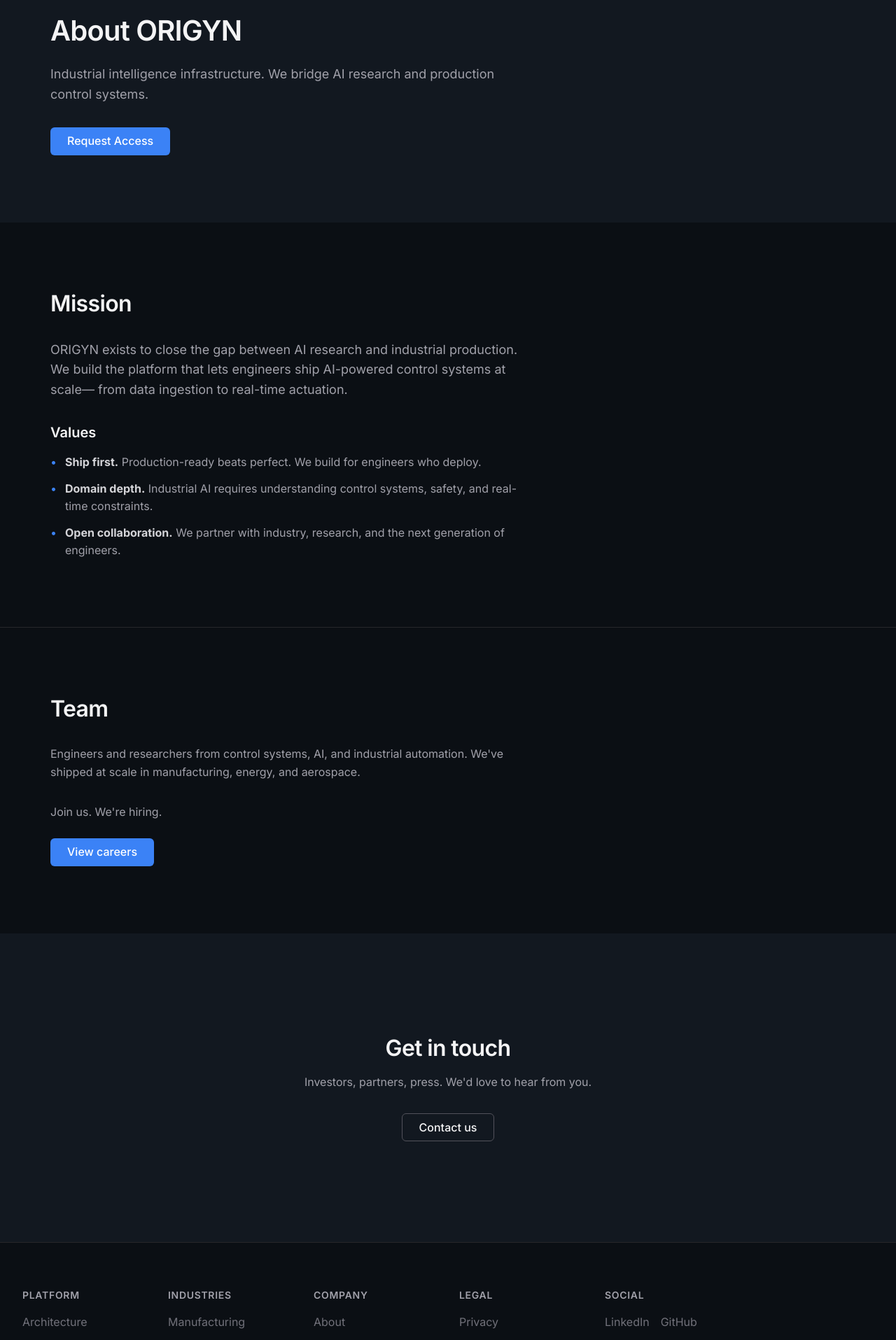
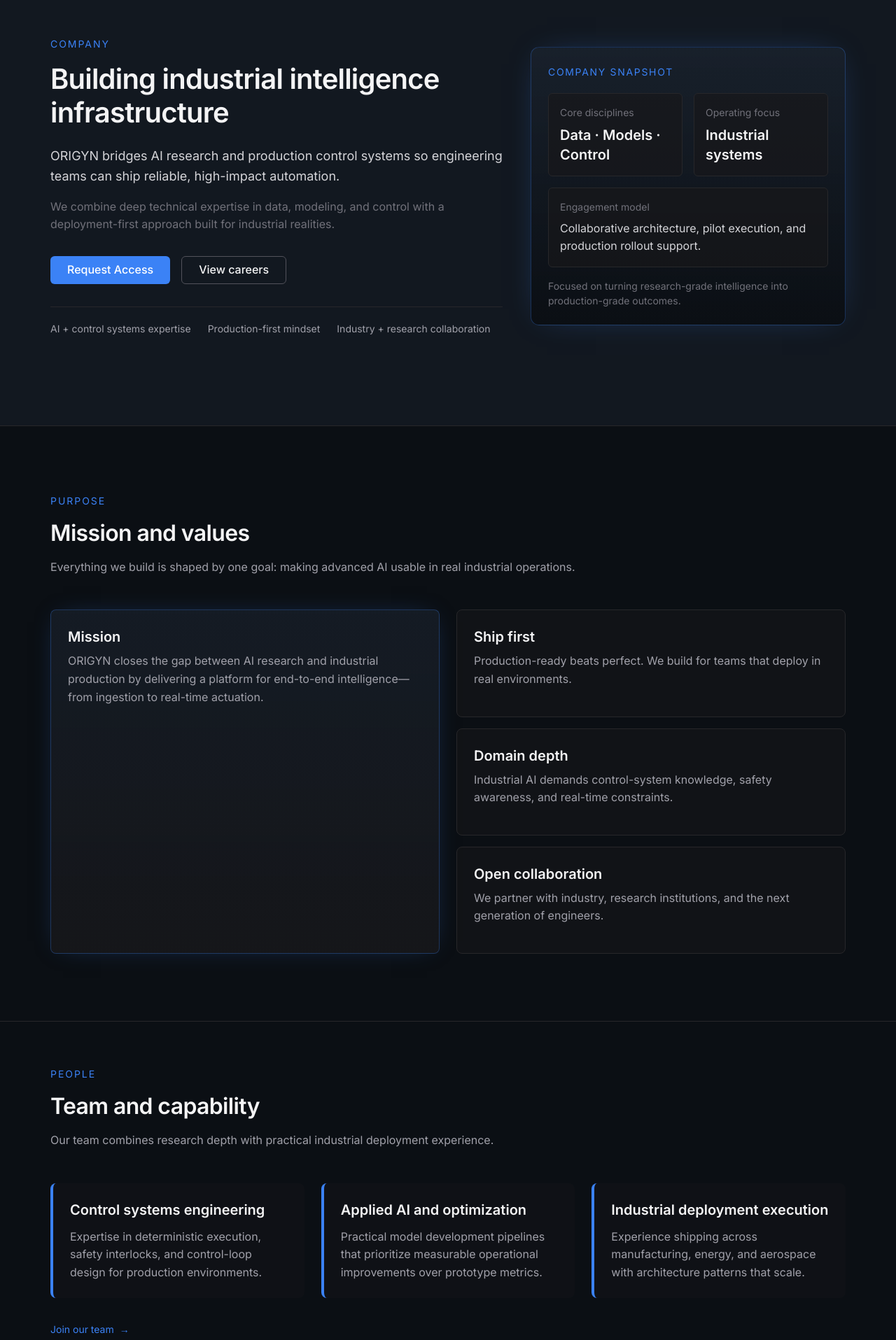
Before and after one commit to Cercle-Core/ORIGYN-WEBSITE, a Next.js app: page /about in a window 1280 px wide. Shown: the part 140-2055 px from the top of the page at 70% size. Built offline with nearby package versions, Linux system fonts and the light colour scheme; no server answers.

Commit message:
Refine About page hierarchy and brand narrative

```diff
--- a/app/about/page.js
+++ b/app/about/page.js
@@ -1,5 +1,5 @@
-import { Section, Container } from '../../components/layout';
-import { Button, FadeIn } from '../../components/ui';
+import { Section, Container, Grid } from '../../components/layout';
+import { Button, Card, TechnicalHighlight, FadeIn } from '../../components/ui';
 
 export const metadata = {
   title: 'About',
@@ -12,95 +12,191 @@
   },
 };
 
+function SectionHeader({ eyebrow, title, description, align = 'left' }) {
+  const alignClass = align === 'center' ? 'text-center mx-auto' : '';
+
+  return (
+    <div className={`max-w-3xl mb-12 ${alignClass}`}>
+      {eyebrow && (
+        <p className="text-caption uppercase tracking-[0.14em] text-accent mb-4">
+          {eyebrow}
+        </p>
+      )}
+      <h2 className="text-h2 font-display text-neutral-100 mb-4">
+        {title}
+      </h2>
+      {description && (
+        <p className="text-body text-neutral-400">
+          {description}
+        </p>
+      )}
+    </div>
+  );
+}
+
 export default function AboutPage() {
   return (
     <main className="pt-16">
-      {/* Hero */}
-      <Section background="primary-800">
+      <Section background="primary-800" density="hero" divider>
         <Container>
           <FadeIn>
-            <div className="max-w-2xl">
+            <div className="grid lg:grid-cols-12 gap-10 items-center">
+              <div className="lg:col-span-7">
+                <p className="text-caption uppercase tracking-[0.14em] text-accent mb-4">
+                  Company
+                </p>
                 <h1 className="text-h1 font-display text-neutral-100 mb-6">
-                About ORIGYN
+                  Building industrial intelligence infrastructure
                 </h1>
-              <p className="text-body-lg text-neutral-400 mb-8">
-                Industrial intelligence infrastructure. We bridge AI research and production control systems.
+                <p className="text-body-lg text-neutral-300 mb-4 max-w-2xl">
+                  ORIGYN bridges AI research and production control systems so engineering teams can ship reliable, high-impact automation.
                 </p>
+                <p className="text-body text-neutral-500 mb-8 max-w-xl">
+                  We combine deep technical expertise in data, modeling, and control with a deployment-first approach built for industrial realities.
+                </p>
+                <div className="flex flex-col sm:flex-row gap-4 mb-8">
                   <Button variant="primary">Request Access</Button>
+                  <a
+                    href="/careers"
+                    className="inline-flex items-center justify-center h-10 px-6 text-body font-medium rounded-md border border-neutral-600 bg-transparent text-neutral-100 hover:border-neutral-500 hover:bg-neutral-800/50 transition-all duration-200 focus-visible:outline-none focus-visible:ring-2 focus-visible:ring-accent focus-visible:ring-offset-2 focus-visible:ring-offset-primary-900"
+                  >
+                    View careers
+                  </a>
+                </div>
+                <div className="flex flex-wrap gap-6 text-caption text-neutral-400 border-t border-neutral-800 pt-5">
+                  <span>AI + control systems expertise</span>
+                  <span>Production-first mindset</span>
+                  <span>Industry + research collaboration</span>
+                </div>
+              </div>
+
+              <div className="lg:col-span-5">
+                <div className="rounded-xl border border-accent/30 bg-gradient-to-b from-primary-700/70 to-primary-900 p-6 shadow-[0_0_45px_-24px_rgba(59,130,246,0.6)]">
+                  <p className="text-caption uppercase tracking-[0.12em] text-accent mb-5">Company snapshot</p>
+                  <div className="space-y-4">
+                    <div className="grid grid-cols-2 gap-4">
+                      <div className="p-4 rounded-md border border-neutral-800 bg-neutral-900/70">
+                        <p className="text-caption text-neutral-500 mb-2">Core disciplines</p>
+                        <p className="text-h4 font-display text-neutral-100">Data · Models · Control</p>
+                      </div>
+                      <div className="p-4 rounded-md border border-neutral-800 bg-neutral-900/70">
+                        <p className="text-caption text-neutral-500 mb-2">Operating focus</p>
+                        <p className="text-h4 font-display text-neutral-100">Industrial systems</p>
+                      </div>
+                    </div>
+                    <div className="p-4 rounded-md border border-neutral-800 bg-neutral-900/70">
+                      <p className="text-caption text-neutral-500 mb-2">Engagement model</p>
+                      <p className="text-body text-neutral-300">Collaborative architecture, pilot execution, and production rollout support.</p>
+                    </div>
+                    <p className="text-caption text-neutral-500">Focused on turning research-grade intelligence into production-grade outcomes.</p>
+                  </div>
+                </div>
+              </div>
             </div>
           </FadeIn>
         </Container>
       </Section>
 
-      {/* Mission */}
-      <Section divider>
+      <Section density="default" divider>
         <Container>
-          <h2 className="text-h2 font-display text-neutral-100 mb-8">
-            Mission
-          </h2>
-          <p className="text-body-lg text-neutral-400 max-w-2xl mb-8">
-            ORIGYN exists to close the gap between AI research and industrial production.
-            We build the platform that lets engineers ship AI-powered control systems at scale—
-            from data ingestion to real-time actuation.
-          </p>
-          <h3 className="text-h4 font-display text-neutral-100 mb-4">
-            Values
-          </h3>
-          <ul className="space-y-3 text-body text-neutral-400 max-w-2xl">
-            <li className="flex gap-3">
-              <span className="text-accent shrink-0">•</span>
-              <span><strong className="text-neutral-300">Ship first.</strong> Production-ready beats perfect. We build for engineers who deploy.</span>
-            </li>
-            <li className="flex gap-3">
-              <span className="text-accent shrink-0">•</span>
-              <span><strong className="text-neutral-300">Domain depth.</strong> Industrial AI requires understanding control systems, safety, and real-time constraints.</span>
-            </li>
-            <li className="flex gap-3">
-              <span className="text-accent shrink-0">•</span>
-              <span><strong className="text-neutral-300">Open collaboration.</strong> We partner with industry, research, and the next generation of engineers.</span>
-            </li>
-          </ul>
+          <SectionHeader
+            eyebrow="Purpose"
+            title="Mission and values"
+            description="Everything we build is shaped by one goal: making advanced AI usable in real industrial operations."
+          />
+          <Grid>
+            <div className="col-span-4 md:col-span-8 lg:col-span-6">
+              <Card
+                variant="featured"
+                title="Mission"
+                description="ORIGYN closes the gap between AI research and industrial production by delivering a platform for end-to-end intelligence—from ingestion to real-time actuation."
+              />
+            </div>
+            <div className="col-span-4 md:col-span-4 lg:col-span-6">
+              <div className="grid gap-4 h-full">
+                <Card
+                  title="Ship first"
+                  description="Production-ready beats perfect. We build for teams that deploy in real environments."
+                />
+                <Card
+                  title="Domain depth"
+                  description="Industrial AI demands control-system knowledge, safety awareness, and real-time constraints."
+                />
+                <Card
+                  title="Open collaboration"
+                  description="We partner with industry, research institutions, and the next generation of engineers."
+                />
+              </div>
+            </div>
+          </Grid>
         </Container>
       </Section>
 
-      {/* Team snapshot */}
-      <Section background="primary-900">
+      <Section background="primary-900" density="compact" divider>
         <Container>
-          <h2 className="text-h2 font-display text-neutral-100 mb-8">
-            Team
-          </h2>
-          <p className="text-body text-neutral-400 max-w-2xl mb-8">
-            Engineers and researchers from control systems, AI, and industrial automation.
-            We&apos;ve shipped at scale in manufacturing, energy, and aerospace.
+          <SectionHeader
+            eyebrow="People"
+            title="Team and capability"
+            description="Our team combines research depth with practical industrial deployment experience."
+          />
+          <Grid>
+            <div className="col-span-4 md:col-span-4 lg:col-span-4">
+              <TechnicalHighlight title="Control systems engineering">
+                <p>
+                  Expertise in deterministic execution, safety interlocks, and control-loop design for production environments.
                 </p>
-          <p className="text-body text-neutral-400 max-w-2xl">
-            Join us. We&apos;re hiring.
+              </TechnicalHighlight>
+            </div>
+            <div className="col-span-4 md:col-span-4 lg:col-span-4">
+              <TechnicalHighlight title="Applied AI and optimization">
+                <p>
+                  Practical model development pipelines that prioritize measurable operational improvements over prototype metrics.
                 </p>
+              </TechnicalHighlight>
+            </div>
+            <div className="col-span-4 md:col-span-8 lg:col-span-4">
+              <TechnicalHighlight title="Industrial deployment execution">
+                <p>
+                  Experience shipping across manufacturing, energy, and aerospace with architecture patterns that scale.
+                </p>
+              </TechnicalHighlight>
+            </div>
+          </Grid>
+          <div className="mt-8">
             <a
               href="/careers"
-            className="inline-flex items-center justify-center h-10 px-6 mt-6 text-body font-medium rounded-md bg-accent text-white hover:bg-accent-hover transition-all duration-200"
+              className="inline-flex items-center gap-2 text-caption text-accent hover:text-accent-hover transition-colors focus-visible:outline-none focus-visible:ring-2 focus-visible:ring-accent focus-visible:ring-offset-2 focus-visible:ring-offset-primary-900 rounded"
             >
-            View careers
+              Join our team <span aria-hidden="true">→</span>
             </a>
+          </div>
         </Container>
       </Section>
 
-      {/* CTA */}
-      <Section background="primary-800">
+      <Section background="primary-800" density="default">
         <Container>
-          <div className="max-w-2xl mx-auto text-center py-12">
+          <div className="max-w-3xl mx-auto text-center py-8 rounded-xl border border-accent/25 bg-gradient-to-b from-primary-700/40 to-primary-900/50 px-6">
+            <p className="text-caption uppercase tracking-[0.14em] text-accent mb-4">Connect</p>
             <h2 className="text-h2 font-display text-neutral-100 mb-4">
               Get in touch
             </h2>
             <p className="text-body text-neutral-400 mb-8">
-              Investors, partners, press. We&apos;d love to hear from you.
+              Investors, partners, press, and collaborators—let’s explore how to accelerate industrial intelligence together.
             </p>
+            <div className="flex flex-col sm:flex-row gap-4 justify-center">
               <a
                 href="/contact"
-              className="inline-flex items-center justify-center h-10 px-6 text-body font-medium rounded-md border border-neutral-600 bg-transparent text-neutral-100 hover:border-neutral-500 hover:bg-neutral-800/50 transition-all duration-200"
+                className="inline-flex items-center justify-center h-10 px-6 text-body font-medium rounded-md bg-accent text-white hover:bg-accent-hover transition-all duration-200 focus-visible:outline-none focus-visible:ring-2 focus-visible:ring-accent focus-visible:ring-offset-2 focus-visible:ring-offset-primary-900"
               >
                 Contact us
               </a>
+              <a
+                href="/careers"
+                className="inline-flex items-center justify-center h-10 px-6 text-body font-medium rounded-md border border-neutral-600 bg-transparent text-neutral-100 hover:border-neutral-500 hover:bg-neutral-800/50 transition-all duration-200 focus-visible:outline-none focus-visible:ring-2 focus-visible:ring-accent focus-visible:ring-offset-2 focus-visible:ring-offset-primary-900"
+              >
+                View careers
+              </a>
+            </div>
           </div>
         </Container>
       </Section>
```
Lines whose indentation alone changed are shown as unchanged.
